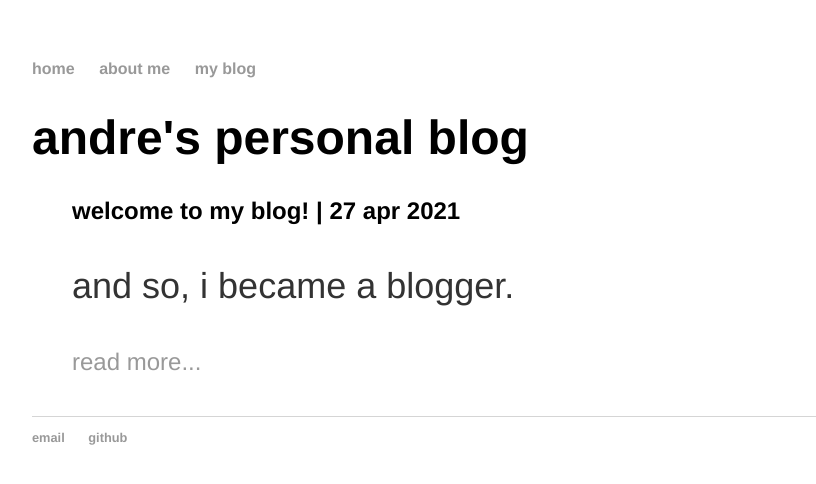
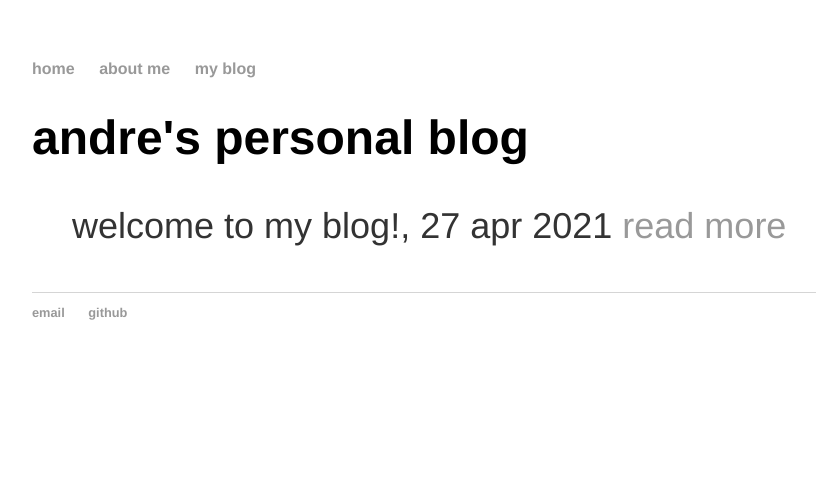
Before and after one commit to andre-1337/andre-1337.github.io, a Jekyll site: the page built from blog/index.html, in a window 1280 px wide. Shown: the top 484 px of the page, without its empty margins (160-976 px from the left). Built offline with Jekyll 4.4.1, drawn with Linux system fonts in a browser that asks for light colours.

Commit message:
Fix broken styles

```diff
--- a/blog/index.html
+++ b/blog/index.html
@@ -6,8 +6,10 @@ title: andre's personal blog
 <ul class="posts">
 	{% for post in site.posts %}
 		<li>
-			<h3>{{ post.title }} | {{ post.date | date_to_string | downcase }}</h3>
-			<span>{{ post.excerpt }}</span><a href="{{ post.url }}" title="{{ post.title }}">read more...</a>
+			<p>
+				{{ post.title }}, {{ post.date | date_to_string | downcase }}
+				<a href="{{ post.url }}">read more</a>
+			</p>
 		</li>
 	{% endfor %}
 </ul>
```
